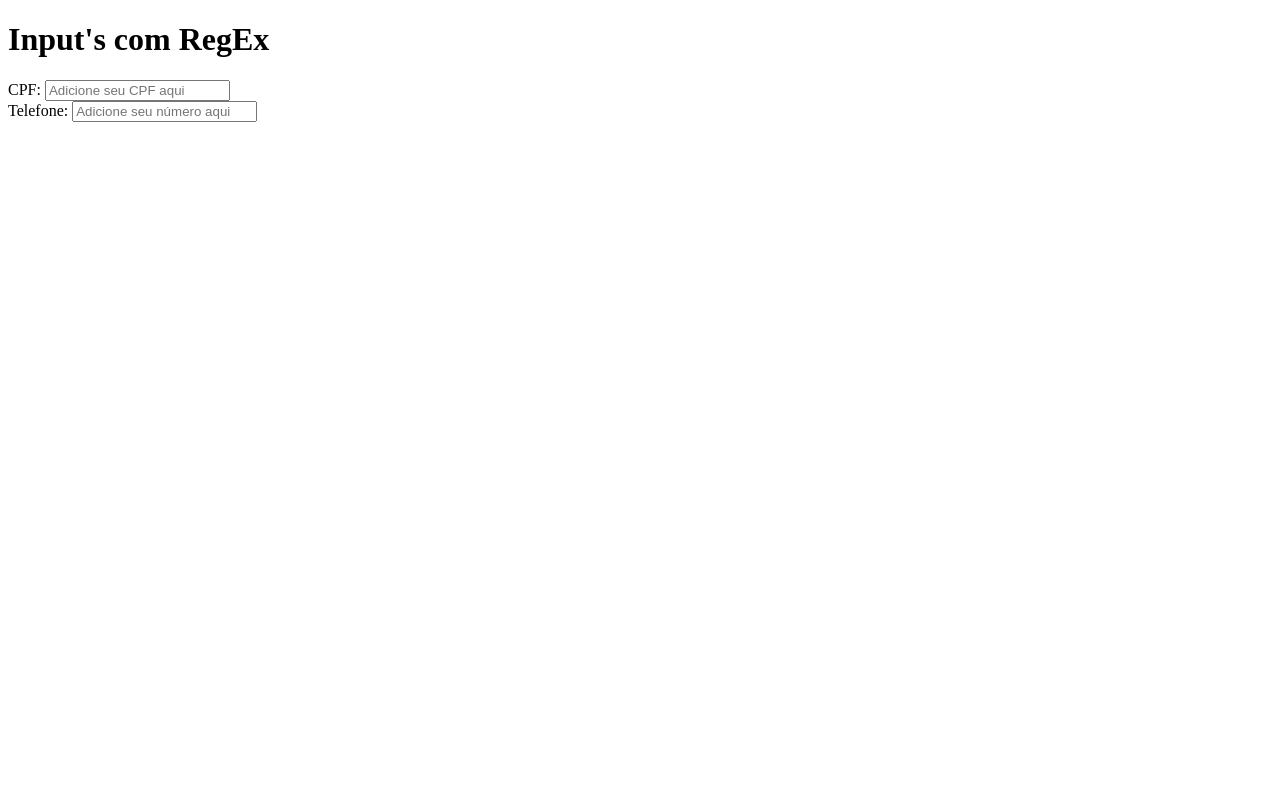
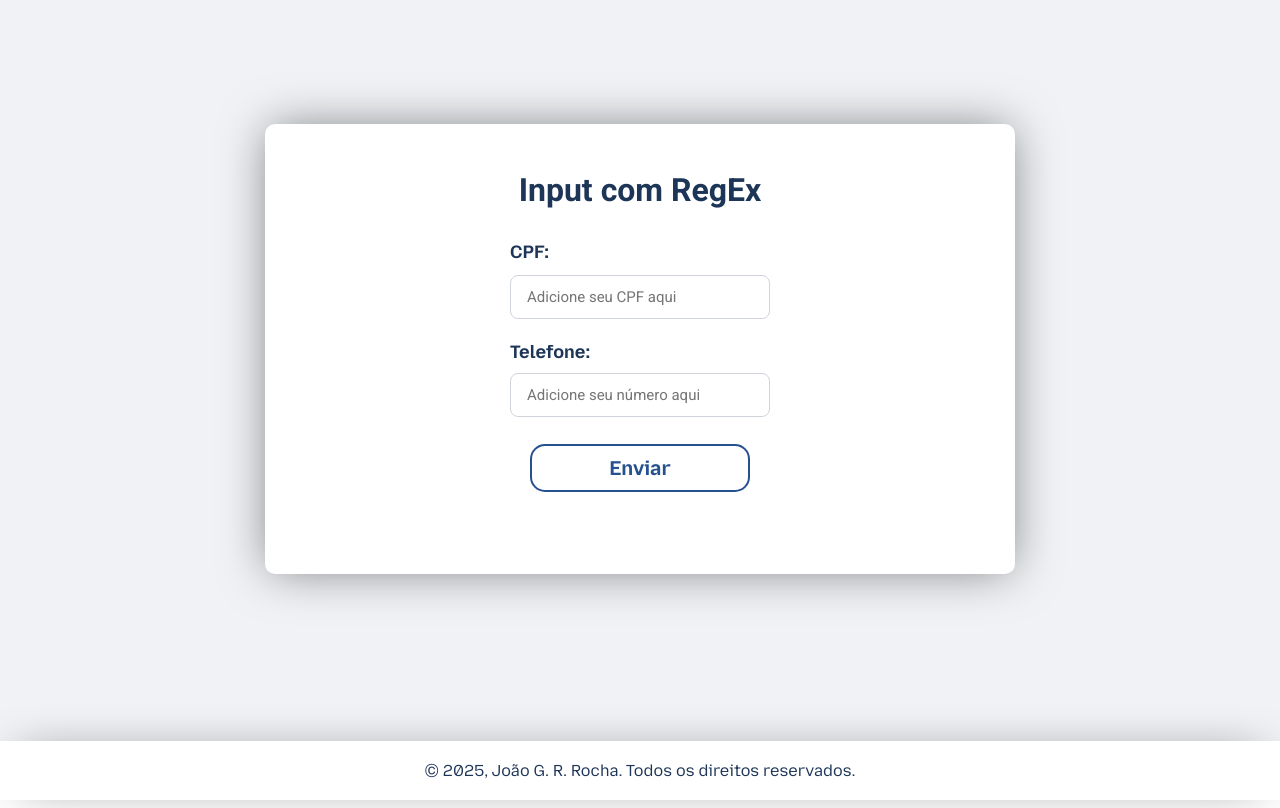
Before and after one commit to joaogabrieldev/projeto-input-com-regex, a plain HTML site: page index.html in a window 1280 px wide. Drawn offline with Linux system fonts and the light colour scheme.

Commit message:
Fim do Projeto

```diff
--- a/index.html
+++ b/index.html
@@ -5,95 +5,31 @@
     <meta charset="UTF-8">
     <meta name="viewport" content="width=device-width, initial-scale=1.0">
     <title>Input com RegEx</title>
-    <style>
-        /* * {
-            margin: 0;
-            padding: 0;
-        } */
-    </style>
-
+    <link rel="stylesheet" href="style.css">
 </head>
 
 <body>
-    <h1>Input's com RegEx</h1>
+    <main>
         <div class="container">
+            <div class="div-sub-container">
+                <h1>Input com RegEx</h1>
                 <div class="div-input-cpf">
                     <label for="input-cpf">CPF: </label>
-            <input type="text" inputmode="numeric" id="input-cpf" placeholder="Adicione seu CPF aqui" pattern="^[0-9]$"
-                maxlength="14" required>
+                    <input type="text" inputmode="numeric" id="input-cpf" placeholder="Adicione seu CPF aqui"
+                        pattern="^[0-9]$" maxlength="14" required autocomplete="off">
                 </div>
-
-        <div>
+                <div class="div-input-tel">
                     <label for="input-tel">Telefone: </label>
-            <input type="text" id="input-tel" placeholder="Adicione seu número aqui" pattern="^[0-9]$" maxlength="14"
-                required>
+                    <input type="text" id="input-tel" placeholder="Adicione seu número aqui" pattern="^[0-9]$" maxlength="14" required autocomplete="off">
+                </div>
+                <div class="div-button-submit" style="user-select: none;">Enviar</div>
             </div>
         </div>
-    <script>
-        // Formatação automática do CPF
-        const InputCPF = document.getElementById('input-cpf')
-
-        InputCPF.addEventListener('input', (event) => {
-            formatarCPF(event.target)
-        })
-
-        function formatarCPF(input) {
-            let valorLimpo = input.value.replace(/\D/g, '')
-
-            if (valorLimpo.length > 11) {
-                valorLimpo = valorLimpo.slice(0, 11)
-            }
-
-            let valorFormatado = valorLimpo
-
-            if (valorLimpo.length > 3) {
-                valorFormatado = valorLimpo.replace(/(\d{3})(\d)/, '$1.$2')
-            }
-
-            if (valorLimpo.length > 6) {
-                valorFormatado = valorLimpo.replace(/(\d{3})(\d{3})(\d)/, '$1.$2.$3')
-            }
-
-            if (valorLimpo.length > 9) {
-                valorFormatado = valorLimpo.replace(/(\d{3})(\d{3})(\d{3})(\d{2})/, '$1.$2.$3-$4')
-            }
-
-
-            input.value = valorFormatado
-        }
-
-        const InputTEL = document.getElementById('input-tel')
-
-        InputTEL.addEventListener('input', (event) => {
-            formatarTEL(event.target)
-        })
-
-        function formatarTEL(input) {
-            let valorLimpo = input.value.replace(/\D/g, '')
-
-            if (valorLimpo.length > 11) {
-                valorLimpo.slice(0, 11)
-            }
-
-            let valorFormatado = valorLimpo
-
-            // DDD
-            if (valorLimpo.length > 2) {
-                valorFormatado = valorLimpo.replace(/(\d{2})(\d)/, '($1) $2')
-            }
-
-            //Número Formatado
-            if (valorLimpo.length > 7) {
-                valorFormatado = valorLimpo.replace(/(\d{2})(\d{5})(\d{4})/, '($1) $2-$3')
-            }
-
-
-
-
-            input.value = valorFormatado
-        }
-
-    </script>
+    </main>
+    <footer>
+        <p>&#169 2025, <a href="https://www.linkedin.com/in/joaogabrielrocha/" id="footer-autor">João G. R. Rocha.</a> Todos os direitos reservados.</p>
+    </footer>
+    <script src="script.js"></script>
 </body>
 
 </html>
--- /dev/null
+++ b/script.js
@@ -0,0 +1,65 @@
+// Formatação automática do CPF
+const InputCPF = document.getElementById("input-cpf");
+
+const InputTEL = document.getElementById("input-tel");
+
+InputCPF.addEventListener("input", (event) => {
+  formatarCPF(event.target);
+});
+
+function formatarCPF(input) {
+  let valorLimpo = input.value.replace(/\D/g, "");
+
+  if (valorLimpo.length > 11) {
+    valorLimpo = valorLimpo.slice(0, 11);
+  }
+
+  let valorFormatado = valorLimpo;
+
+  if (valorLimpo.length > 3) {
+    valorFormatado = valorLimpo.replace(/(\d{3})(\d)/, "$1.$2");
+  }
+
+  if (valorLimpo.length > 6) {
+    valorFormatado = valorLimpo.replace(/(\d{3})(\d{3})(\d)/, "$1.$2.$3");
+  }
+
+  if (valorLimpo.length > 9) {
+    valorFormatado = valorLimpo.replace(
+      /(\d{3})(\d{3})(\d{3})(\d{2})/,
+      "$1.$2.$3-$4"
+    );
+  }
+
+  if (valorLimpo.length == 11) {
+    InputTEL.focus();
+  }
+
+  input.value = valorFormatado;
+}
+
+InputTEL.addEventListener("input", (event) => {
+  formatarTEL(event.target);
+});
+
+function formatarTEL(input) {
+  let valorLimpo = input.value.replace(/\D/g, "");
+
+  if (valorLimpo.length > 11) {
+    valorLimpo.slice(0, 11);
+  }
+
+  let valorFormatado = valorLimpo;
+
+  // DDD
+  if (valorLimpo.length > 2) {
+    valorFormatado = valorLimpo.replace(/(\d{2})(\d)/, "($1) $2");
+  }
+
+  //Número Formatado
+  if (valorLimpo.length > 7) {
+    valorFormatado = valorLimpo.replace(/(\d{2})(\d{5})(\d{4})/, "($1) $2-$3");
+  }
+
+  input.value = valorFormatado;
+}
--- /dev/null
+++ b/style.css
@@ -0,0 +1,201 @@
+@charset "UTF-8";
+
+@import url("https://fonts.googleapis.com/css2?family=Inter:ital,opsz,wght@0,14..32,100..900;1,14..32,100..900&display=swap");
+
+@import url("https://fonts.googleapis.com/css2?family=Roboto:ital,wght@0,100..900;1,100..900&display=swap");
+
+@font-face {
+  font-family: "Mozilla";
+  src: url(fonts/MozillaText-VariableFont_wght.ttf);
+}
+
+:root {
+  --primary-font: "Mozilla";
+  --second-font: "Roboto";
+}
+
+* {
+  margin: 0;
+  padding: 0;
+  font-family: var(--primary-font);
+  box-sizing: border-box;
+}
+
+h1 {
+  /* background-color: orange; */
+  color: #1d3557;
+
+  padding: 15px;
+  margin-top: -40px;
+  position: relative;
+  top: -10px;
+
+  text-align: center;
+  font-family: var(--second-font);
+}
+
+body {
+  height: 100dvh;
+  max-width: 100dvw;
+  overflow-x: hidden;
+}
+
+.container {
+  /* background-color: red; */
+  background-color: #f0f2f5;
+  /* color: white; */
+
+  display: flex;
+  justify-content: center;
+  align-items: center;
+
+  padding: 50px;
+  height: 93.57dvh;
+  width: 100%;
+
+}
+
+.div-sub-container {
+  background-color: white;
+
+  display: flex;
+  justify-content: center;
+  align-items: center;
+  flex-direction: column;
+  position: relative;
+  top: -25px;
+
+  padding: 30px;
+  gap: 12px;
+  width: 750px;
+  height: 450px;
+
+  border-radius: 10px;
+  box-shadow: 0px 0px 48px -5px rgba(0, 0, 0, 0.5);
+}
+
+input {
+  font-family: "Inter";
+}
+
+.div-input-cpf {
+  user-select: none;
+  display: flex;
+  flex-direction: column;
+
+  padding: 15px;
+  gap: 12px;
+  margin-top: -20px;
+
+  /* background-color: green; */
+
+  font-size: 18px;
+  font-family: "Roboto";
+  font-weight: bold;
+  color: #1d3557;
+}
+
+#input-cpf {
+  /* text-indent: 5px; */
+  padding: 12px 16px;
+  font-family: "Roboto";
+  font-size: 15px;
+
+  width: 260px;
+  border-radius: 8px;
+
+  outline: none;
+  border: 1px solid #ced4da;
+  transition: box-shadow 0.2s;
+}
+
+#input-cpf:focus {
+  box-shadow: 0px 0px 12px 4px #26528f7c;
+}
+
+.div-input-tel {
+  user-select: none;
+
+  display: flex;
+  flex-direction: column;
+
+  padding: 15px;
+  gap: 10px;
+  margin-top: -20px;
+  /* background-color: blue; */
+
+  font-size: 18px;
+  font-weight: bold;
+  color: #1d3557;
+}
+
+#input-tel {
+  /* text-indent: 5px; */
+  padding: 12px 16px;
+  font-family: "Roboto";
+  font-size: 15px;
+
+  width: 260px;
+  border-radius: 8px;
+
+  outline: none;
+  border: 1px solid #ced4da;
+
+  transition: box-shadow 0.2s;
+}
+
+#input-tel:focus {
+  box-shadow: 0px 0px 12px 4px #26528f7c;
+}
+
+.div-button-submit {
+  border: 2px solid #26518f;
+  width: 220px;
+  padding: 10px;
+
+  /* font-family: 'Roboto'; */
+  font-size: 20px;
+  font-weight: bold;
+  text-align: center;
+  color: #26518f;
+
+  border-radius: 15px;
+
+  transition: box-shadow 0.15s, background-color 0.15s, color 0.2s;
+}
+
+.div-button-submit:hover {
+  cursor: pointer;
+  background-color: #26518f;
+  color: white;
+  box-shadow: 0px 0px 12px 4px #26518f;
+  border-color: none;
+}
+
+footer {
+  background-color: white;
+  /* background-color: red; */
+  color: #1d3557;
+
+  padding: 20px;
+  text-align: center;
+
+  position: sticky;
+  bottom: 0;
+
+
+  box-shadow: 0px 0px 48px -20px rgba(0, 0, 0, 0.75);
+}
+
+#footer-autor{
+    user-select: none;
+    transition: font 0.2s;
+    text-decoration: none;
+    color: #1d3557;
+}
+
+#footer-autor:hover{
+    font-weight: bold;
+    cursor: pointer;
+
+}
```
Also changed, not shown: fonts/MozillaText-VariableFont_wght.ttf (added), 1 other file. Lines whose indentation alone changed are shown as unchanged.
